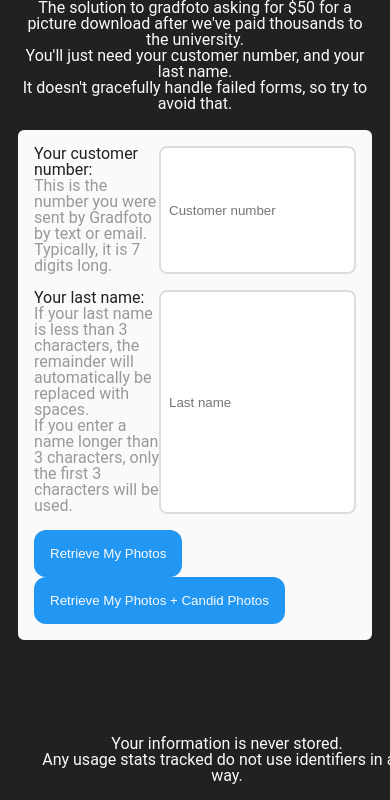
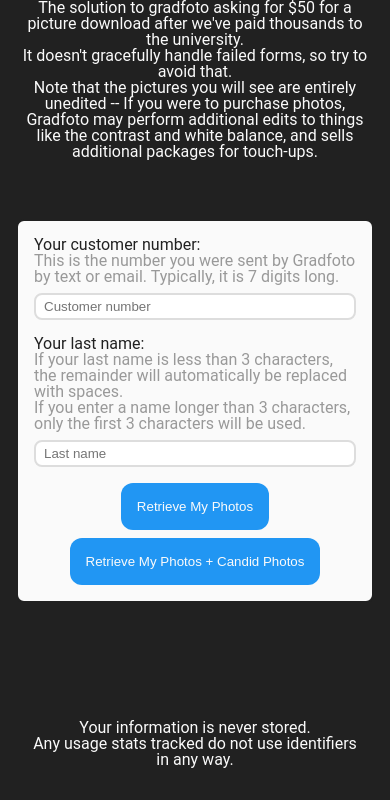
Before and after one commit to ArcticZeroo/gradfoto, a website built with webpack: page client/static/index.html in a window 390 px wide. Shown: the part 44-844 px from the top of the page. Built offline with nearby package versions, Linux system fonts and the light colour scheme.

Commit message:
Mobile and other improvements

```diff
--- a/client/static/index.css
+++ b/client/static/index.css
@@ -50,13 +50,20 @@
 End Reset CSS
 */
 
+html, body {
+    height: 100%;
+    width: 100%;
+    box-sizing: border-box;
+}
+
 body {
+    font-size: 1em;
     padding: 1rem;
-    box-sizing: border-box;
     font-family: 'Roboto', sans-serif;
     display: flex;
     flex-direction: column;
     align-content: center;
+    justify-content: space-between;
     background: #212121;
     color: #FAFAFA;
 }
@@ -102,6 +109,8 @@
     border-radius: 0.5rem;
     border: 0.125rem solid #DDD;
     outline: none;
+    min-height: 1rem;
+    box-sizing: border-box;
 }
 
 #data-input > div:not(:last-child) {
@@ -136,17 +145,49 @@
 
 #results .grid {
     margin-top: 1rem;
-    display: grid;
-    grid-template-columns: 1fr 1fr 1fr;
-    grid-gap: 1rem;
+    display: flex;
+    justify-content: center;
+    align-items: center;
+    flex-wrap: wrap;
+    gap: 1rem;
 }
 
 footer {
-    position: fixed;
-    bottom: 0;
+    font-size: 1em;
     width: 100%;
     display: flex;
     justify-content: center;
     text-align: center;
     padding: 1rem;
+    box-sizing: border-box;
 }
+
+#data-input .buttons {
+    display: flex;
+    justify-content: space-around;
+    align-items: center;
+    width: 100%;
+}
+
+@media only screen and (max-width: 1024px) {
+    #data-input > div.param {
+        display: flex;
+        flex-direction: column;
+    }
+
+    #data-input > div.param .label {
+        margin-bottom: 0.5rem;
+    }
+
+    #data-input > div.param input {
+        width: 100%;
+    }
+
+    #data-input .buttons {
+        flex-direction: column;
+    }
+
+    #data-input .buttons > *:not(:last-child) {
+        margin-bottom: 0.5rem;
+    }
+}
--- a/client/static/index.html
+++ b/client/static/index.html
@@ -5,6 +5,7 @@
     <title>Gradfoto Puller</title>
     <link rel="stylesheet" type="text/css" href="index.css"/>
     <script src="bundle.js" type="module"></script>
+    <meta name="viewport" content="width=device-width, initial-scale=1">
 </head>
 <body>
 <nav>
@@ -14,9 +15,11 @@
     <div class="subtitle">
         The solution to gradfoto asking for $50 for a picture download after we've paid thousands to the university.
         <br/>
-        You'll just need your customer number, and your last name.
+        It doesn't gracefully handle failed forms, so try to avoid that.
         <br/>
-        It doesn't gracefully handle failed forms, so try to avoid that.
+        Note that the pictures you will see are entirely unedited -- If you were to purchase photos, Gradfoto may
+        perform additional edits to things like the contrast and white balance, and sells additional packages for
+        touch-ups.
     </div>
 </nav>
 <div>
@@ -30,7 +33,7 @@
                     This is the number you were sent by Gradfoto by text or email. Typically, it is 7 digits long.
                 </div>
             </div>
-            <input placeholder="Customer number" id="customer-number"/>
+            <input placeholder="Customer number" id="customer-number" autocomplete="yes"/>
         </div>
         <div class="param">
             <div class="label">
@@ -46,7 +49,7 @@
             </div>
             <input placeholder="Last name" id="last-name"/>
         </div>
-        <div>
+        <div class="buttons">
             <button type="button" id="retrieve-self">
                 Retrieve My Photos
             </button>
```
